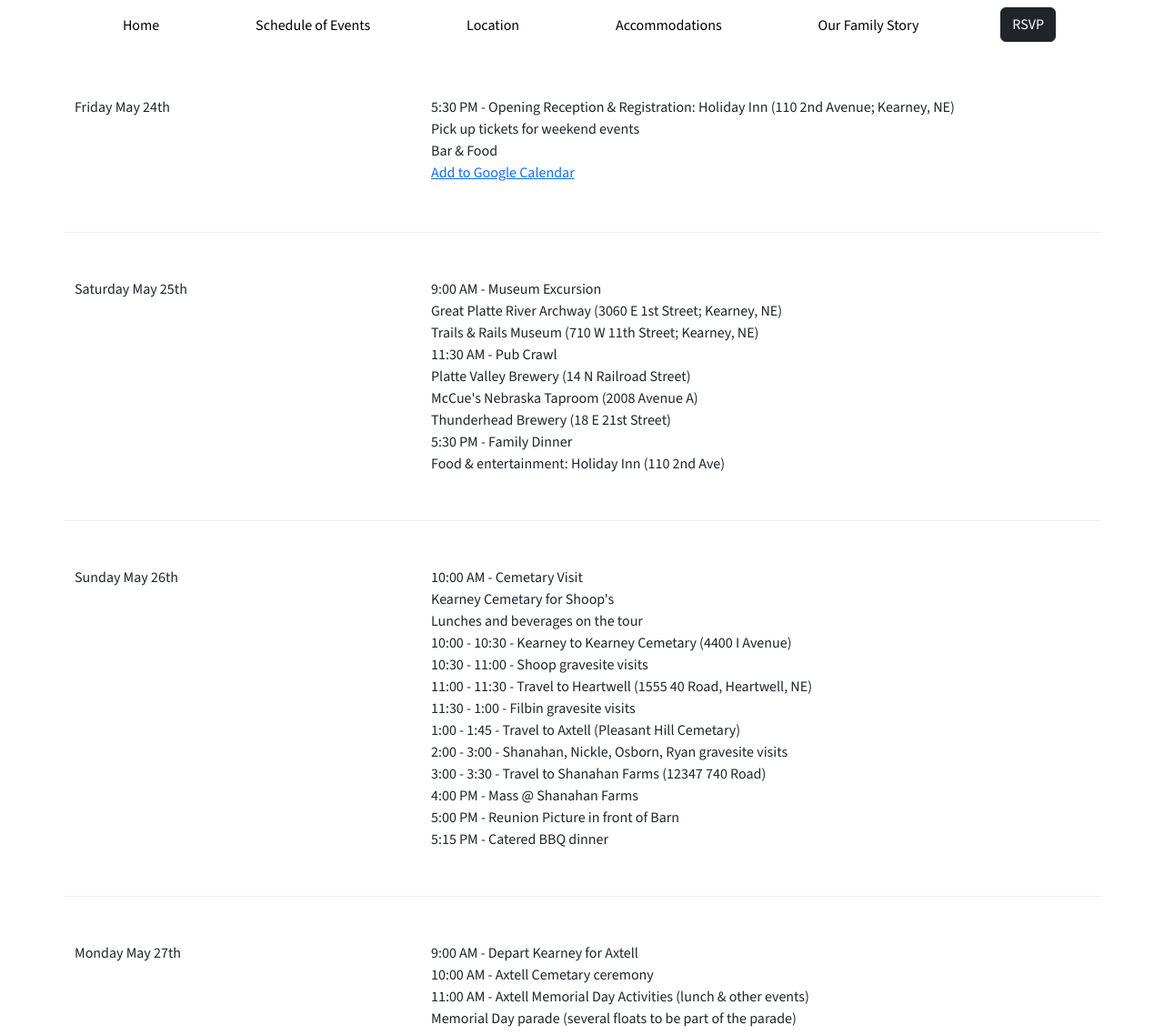
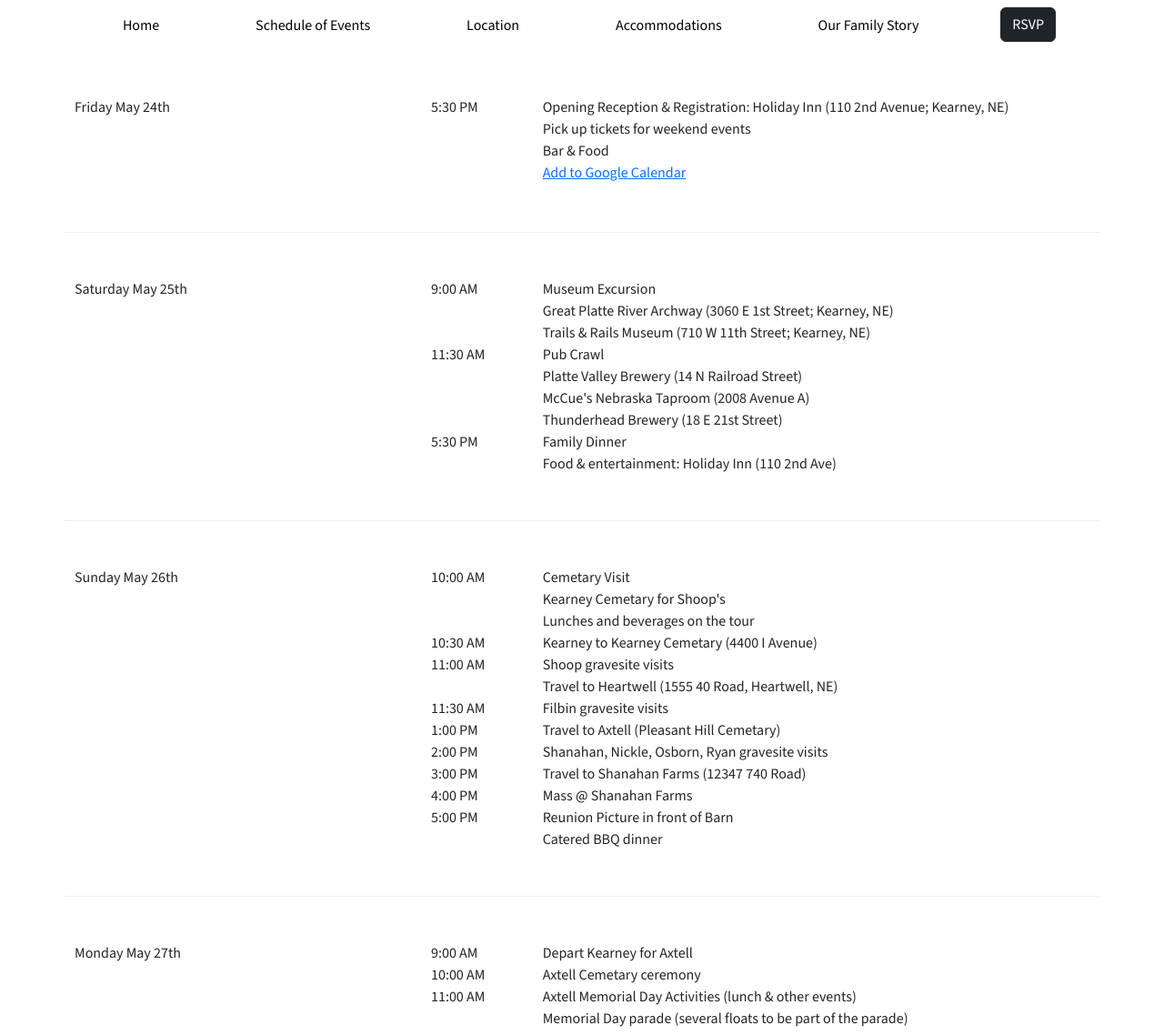
Before and after one commit to emily719/family-reunion, a website: page schedule.html in a window 1280 px wide. Shown: the top 1138 px of the page at 91% size. Drawn offline with nearby package versions, Linux system fonts and the light colour scheme.

Commit message:
working on formatting of schedule page

```diff
--- a/schedule.html
+++ b/schedule.html
@@ -50,15 +50,19 @@
         <div class="col-sm-8">
             <div class="container">
                 <div class="row">
-                    <div class="col">5:30 PM - Opening Reception & Registration: Holiday Inn (110 2nd Avenue; Kearney, NE)</div>
+                    <div class="col-sm-2">5:30 PM</div>
+                    <div class="col">Opening Reception & Registration: Holiday Inn (110 2nd Avenue; Kearney, NE)</div>
                 </div>
                 <div class="row">
-                    <div class="col">Pick up tickets for weekend events</div>
+                    <div class="col offset-sm-2">Pick up tickets for weekend events</div>
                 </div>
                 <div class="row">
-                    <div class="col">Bar & Food</div>
+                    <div class="col offset-sm-2">Bar & Food</div>
                 </div>
-                <a href="https://calendar.google.com/calendar/render?action=TEMPLATE&text=Opening Reception and Registration&details=Holiday Inn (110 2nd Avenue; Kearney, NE), Pick up tickets for weekend events, Bar and Food&dates=20240524T173000&location=Kearney, NE">Add to Google Calendar</a>
+                <div class="row">
+                    <div class="col offset-sm-2"><a href="https://calendar.google.com/calendar/render?action=TEMPLATE&text=Opening Reception and Registration&details=Holiday Inn (110 2nd Avenue; Kearney, NE), Pick up tickets for weekend events, Bar and Food&dates=20240524T173000&location=Kearney, NE">Add to Google Calendar</a>
+                    </div>
+                </div>
             </div>
         </div>
     </div>
@@ -70,31 +74,34 @@
         <div class="col-sm-8">
             <div class="container">
                 <div class="row">
-                    <div class="col">9:00 AM - Museum Excursion</div>
+                    <div class="col-sm-2">9:00 AM</div>
+                    <div class="col">Museum Excursion</div>
                 </div>
                 <div class="row">
-                    <div class="col">Great Platte River Archway (3060 E 1st Street; Kearney, NE)</div>
+                    <div class="col offset-sm-2">Great Platte River Archway (3060 E 1st Street; Kearney, NE)</div>
                 </div>
                 <div class="row">
-                    <div class="col">Trails & Rails Museum (710 W 11th Street; Kearney, NE)</div>
+                    <div class="col offset-sm-2">Trails & Rails Museum (710 W 11th Street; Kearney, NE)</div>
                 </div>
                 <div class="row">
-                    <div class="col">11:30 AM - Pub Crawl</div>
+                    <div class="col-sm-2">11:30 AM</div>
+                    <div class="col">Pub Crawl</div>
                 </div>
                 <div class="row">
-                    <div class="col">Platte Valley Brewery (14 N Railroad Street)</div>
+                    <div class="col offset-sm-2">Platte Valley Brewery (14 N Railroad Street)</div>
                 </div>
                 <div class="row">
-                    <div class="col">McCue's Nebraska Taproom (2008 Avenue A)</div>
+                    <div class="col offset-sm-2">McCue's Nebraska Taproom (2008 Avenue A)</div>
                 </div>
                 <div class="row">
-                    <div class="col">Thunderhead Brewery (18 E 21st Street)</div>
+                    <div class="col offset-sm-2">Thunderhead Brewery (18 E 21st Street)</div>
                 </div>
                 <div class="row">
-                    <div class="col">5:30 PM - Family Dinner</div>
+                    <div class="col-sm-2">5:30 PM</div>
+                    <div class="col">Family Dinner</div>
                 </div>
                 <div class="row">
-                    <div class="col">Food & entertainment: Holiday Inn (110 2nd Ave)</div>
+                    <div class="col offset-sm-2">Food & entertainment: Holiday Inn (110 2nd Ave)</div>
                 </div>
             </div>
         </div>
@@ -107,43 +114,52 @@
         <div class="col-sm-8">
             <div class="container">
                 <div class="row">
-                    <div class="col">10:00 AM - Cemetary Visit</div>
+                    <div class="col-sm-2">10:00 AM</div>
+                    <div class="col">Cemetary Visit</div>
                 </div>
                 <div class="row">
-                    <div class="col">Kearney Cemetary for Shoop's</div>
+                    <div class="col offset-sm-2">Kearney Cemetary for Shoop's</div>
                 </div>
                 <div class="row">
-                    <div class="col">Lunches and beverages on the tour</div>
+                    <div class="col offset-sm-2">Lunches and beverages on the tour</div>
                 </div>
                 <div class="row">
-                    <div class="col">10:00 - 10:30 - Kearney to Kearney Cemetary (4400 I Avenue)</div>
+                    <div class="col-sm-2">10:30 AM</div>
+                    <div class="col">Kearney to Kearney Cemetary (4400 I Avenue)</div>
                 </div>
                 <div class="row">
-                    <div class="col">10:30 - 11:00 - Shoop gravesite visits</div>
+                    <div class="col-sm-2">11:00 AM</div>
+                    <div class="col">Shoop gravesite visits</div>
                 </div>
                 <div class="row">
-                    <div class="col">11:00 - 11:30 - Travel to Heartwell (1555 40 Road, Heartwell, NE)</div>
+                    <div class="col offset-sm-2">Travel to Heartwell (1555 40 Road, Heartwell, NE)</div>
                 </div>
                 <div class="row">
-                    <div class="col">11:30 - 1:00 - Filbin gravesite visits</div>
+                    <div class="col-sm-2">11:30 AM</div>
+                    <div class="col">Filbin gravesite visits</div>
                 </div>
                 <div class="row">
-                    <div class="col">1:00 - 1:45 - Travel to Axtell (Pleasant Hill Cemetary)</div>
+                    <div class="col-sm-2">1:00 PM</div>
+                    <div class="col">Travel to Axtell (Pleasant Hill Cemetary)</div>
                 </div>
                 <div class="row">
-                    <div class="col">2:00 - 3:00 - Shanahan, Nickle, Osborn, Ryan gravesite visits</div>
+                    <div class="col-sm-2">2:00 PM</div>
+                    <div class="col">Shanahan, Nickle, Osborn, Ryan gravesite visits</div>
                 </div>
                 <div class="row">
-                    <div class="col">3:00 - 3:30 - Travel to Shanahan Farms (12347 740 Road)</div>
+                    <div class="col-sm-2">3:00 PM</div>
+                    <div class="col">Travel to Shanahan Farms (12347 740 Road)</div>
                 </div>
                 <div class="row">
-                    <div class="col">4:00 PM - Mass @ Shanahan Farms</div>
+                    <div class="col-sm-2">4:00 PM</div>
+                    <div class="col">Mass @ Shanahan Farms</div>
                 </div>
                 <div class="row">
-                    <div class="col">5:00 PM - Reunion Picture in front of Barn</div>
+                    <div class="col-sm-2">5:00 PM</div>
+                    <div class="col">Reunion Picture in front of Barn</div>
                 </div>
                 <div class="row">
-                    <div class="col">5:15 PM - Catered BBQ dinner</div>
+                    <div class="col offset-sm-2">Catered BBQ dinner</div>
                 </div>
             </div>
         </div>
@@ -156,16 +172,19 @@
         <div class="col-sm-8">
             <div class="container">
                 <div class="row">
-                    <div class="col">9:00 AM - Depart Kearney for Axtell</div>
+                    <div class="col-sm-2">9:00 AM</div>
+                    <div class="col">Depart Kearney for Axtell</div>
                 </div>
                 <div class="row">
-                    <div class="col">10:00 AM - Axtell Cemetary ceremony</div>
+                    <div class="col-sm-2">10:00 AM</div>
+                    <div class="col">Axtell Cemetary ceremony</div>
                 </div>
                 <div class="row">
-                    <div class="col">11:00 AM - Axtell Memorial Day Activities (lunch & other events)</div>
+                    <div class="col-sm-2">11:00 AM</div>
+                    <div class="col">Axtell Memorial Day Activities (lunch & other events)</div>
                 </div>
                 <div class="row">
-                    <div class="col">Memorial Day parade (several floats to be part of the parade)</div>
+                    <div class="col offset-sm-2">Memorial Day parade (several floats to be part of the parade)</div>
                 </div>
             </div>
         </div>
```
